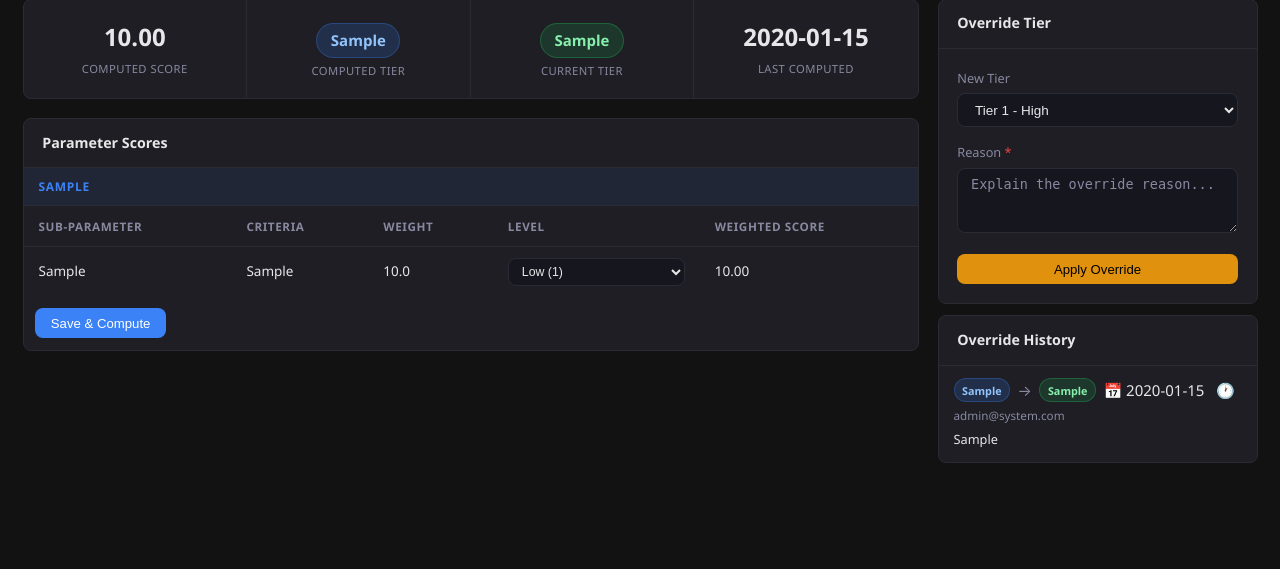
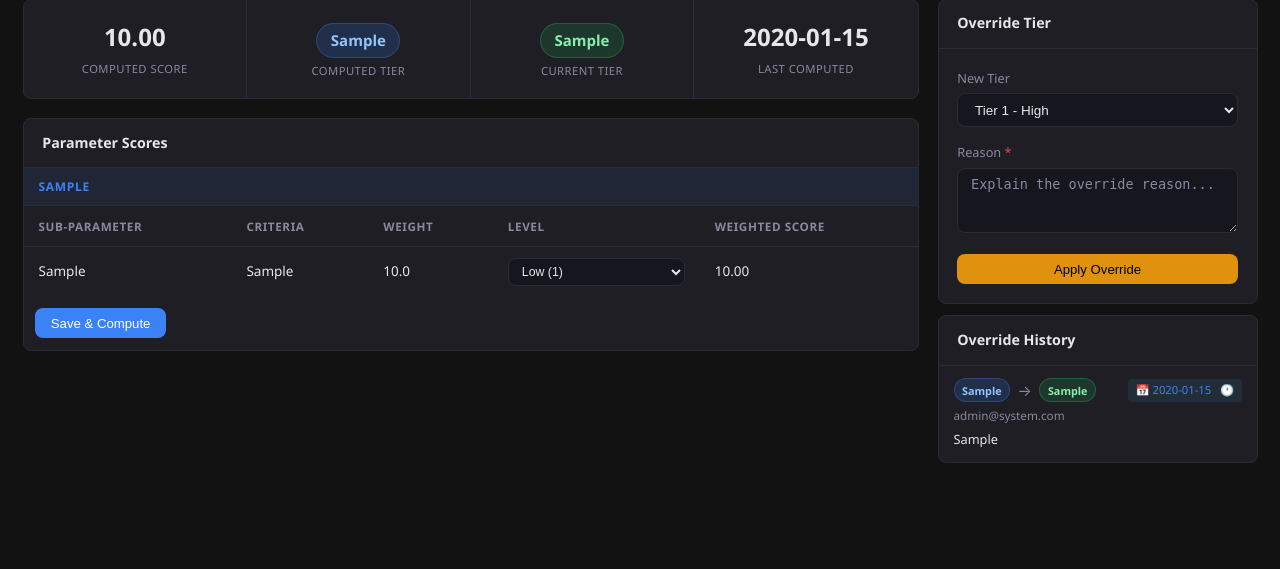
Before and after one commit to rashiranjan1-prog/modeltieringappfinal, a Flask app: page /models/1 in a window 1280 px wide. Shown: the part 174-743 px from the top of the page. Run offline with Flask 3, Linux system fonts and the light colour scheme; a user stored in the database is signed in; data comes from the database, SQL or seed files in the repository; tables that the repository leaves empty hold one stand-in row (values such as "Sample post").

Commit message:
Upde style.css

```diff
--- a/app/static/style.css
+++ b/app/static/style.css
@@ -327,7 +327,8 @@ textarea.form-control { resize: vertical; }
 .override-list { list-style: none; }
 .override-item { padding: 0.85rem 1rem; border-bottom: 1px solid var(--card-border); }
 .override-item:last-child { border-bottom: none; }
-.override-tiers { display: flex; align-items: center; gap: 0.5rem; margin-bottom: 0.25rem; }
+.override-tiers { display: flex; align-items: center; gap: 0.5rem; margin-bottom: 0.25rem; flex-wrap: wrap; }
+.override-date { font-size: 0.75rem; color: var(--accent); background: rgba(79,172,254,0.1); padding: 0.15rem 0.5rem; border-radius: 4px; margin-left: auto; white-space: nowrap; }
 .arrow { color: var(--text-muted); }
 .override-meta { font-size: 0.78rem; color: var(--text-muted); }
 .override-reason { font-size: 0.85rem; margin-top: 0.25rem; color: var(--text); }
```
